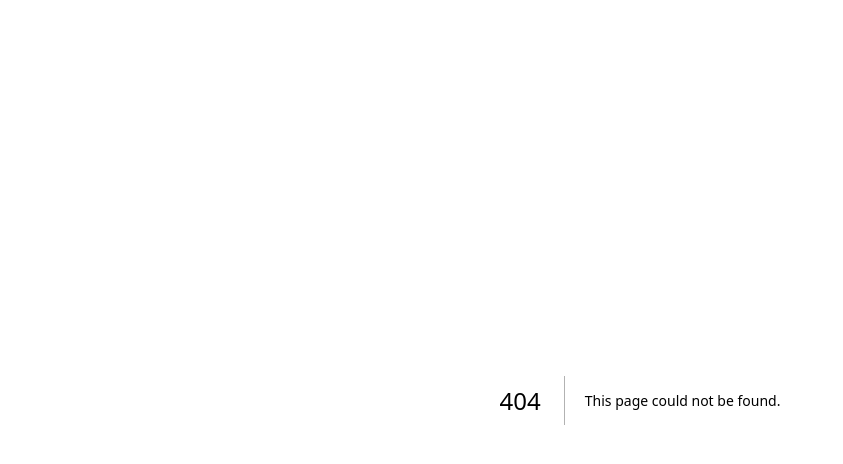
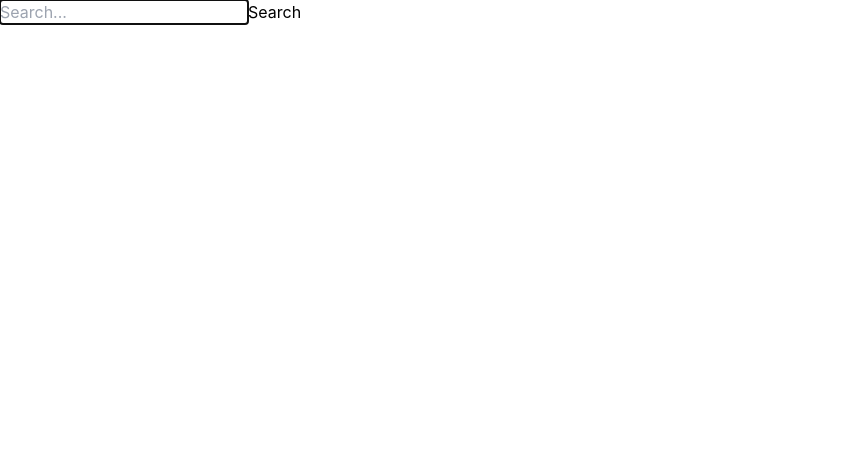
Before and after one commit to migrod22/bliss, a Next.js app: page /questions in a window 1280 px wide. Before the commit this address had no page. Shown: the top 464 px of the page, without its empty margins (0-843 px from the left). Built offline with nearby package versions, Linux system fonts and the light colour scheme.

Commit message:
updated home page && loading health and questions && added question filter page draft

```diff
--- a/components/HealthPage.jsx
+++ b/components/HealthPage.jsx
@@ -1,12 +1,34 @@
-import React from 'react'
-import Health from './health'
+import React, { useEffect } from 'react'
+import { fetchHealth } from '../pages/api/services';
 
-const HealthPage = () => {
-    return (
-        <>
-            <Health />
-        </>
-    )
+const HealthPage = ({ healthOk, setHealthOk, setLoadingHealth, setErrorHealth }) => {
+
+    const checkHealth = async () => {
+        try {
+            setLoadingHealth(true);
+            const healthData = await fetchHealth();
+            console.log('healthData HEALTH PAGE', healthData)
+            if (healthData.status == "OK") {
+                setHealthOk(true)
+            } else {
+                setHealthOk(false)
+            }
+            setLoadingHealth(false);
+        } catch (error) {
+            setErrorHealth(error);
+            console.error("Error fetching health status:", error);
+            setLoadingHealth(false);
+        }
+    };
+
+    useEffect(() => {
+        checkHealth();
+    }, []);
+
+
+    // return (
+    //     <div>HealthPage</div>
+    // )
 }
 
 export default HealthPage
--- a/components/ListQuestions.jsx
+++ b/components/ListQuestions.jsx
@@ -3,27 +3,9 @@ import { fetchHealth, fetchQuestions } from '../pages/api/services';
 
 export const ListQuestions = () => {
 
-    const [health, setHealth] = useState(null)
-    const [loadingHealth, setLoadingHealth] = useState(true);
     const [loadingQuestions, setLoadingQuestions] = useState(true);
-
-    const [errorHealth, setErrorHealth] = useState(null);
-    const [errorQuestions, setErrorQuestions] = useState(null);
-
     const [questions, setQuestions] = useState([])
 
-    const checkHealth = async () => {
-        try {
-            setLoadingHealth(true);
-            const healthData = await fetchHealth();
-            setHealth(healthData);
-            setLoadingHealth(false);
-        } catch (error) {
-            setErrorHealth(error);
-            console.error("Error fetching health status:", error);
-            setLoadingHealth(false);
-        }
-    };
 
     const getQuestions = async () => {
         try {
@@ -32,18 +14,12 @@ export const ListQuestions = () => {
             setQuestions(questionsData);
             setLoadingQuestions(false);
         } catch (error) {
-            setErrorQuestions(error);
+            // setErrorQuestions(error);
             console.error("Error fetching questions:", error);
             setLoadingQuestions(false);
         }
     };
 
-
-
-
-    useEffect(() => {
-        checkHealth();
-    }, [health?.status]);
 
     useEffect(() => {
         getQuestions();
@@ -51,29 +27,16 @@ export const ListQuestions = () => {
 
     console.log('questions', questions)
 
-    console.log('health?.status', health?.status)
 
     return (
         <>
 
             <a className='text-yellow-700 bg-yellow-500'>List Questions</a>
 
-            <a>{health?.status == "OK" && <p>Health is OKKKKKK</p>}</a>
-
-
             <ul>
-                {questions.map((question) =>
-                    <li>{question.question}</li>
+                {questions.map((question, id) =>
+                    <li key={id}>{question.question}</li>
                 )}
-
-
-
-                {/* {submissionList?.map((image) => (
-                    <SubmissionPicture
-                        image={image}
-                        setSelectedImage={setSelectedImage}
-                    />
-                ))} */}
             </ul>
 
         </>
--- a/components/health.jsx
+++ /dev/null
@@ -1,30 +0,0 @@
-import React, { useState, useEffect } from 'react'
-import { fetchHealth } from '../pages/api/services';
-
-const Health = () => {
-
-    const [health, setHealth] = useState(null)
-
-    const checkHealth = async () => {
-        try {
-            const healthData = await fetchHealth();
-            setHealth(healthData);
-        } catch (error) {
-            console.error("Error fetching health status:", error);
-        }
-    };
-
-
-    useEffect(() => {
-        checkHealth();
-    }, [health?.data]);
-
-
-    return (
-        <>
-            {health?.status == "OK" && <p>OKKKKKK</p>}
-        </>
-    )
-};
-
-export default Health;
--- a/pages/api/services.js
+++ b/pages/api/services.js
@@ -18,15 +18,34 @@ export const fetchHealth = async () => {
     }
 };
 
-export const fetchQuestions = async () => {
+// export const fetchQuestions = async () => {
+//     try {
+//         const response = await api.get("questions?limit=10&offset=10");
+//         return response.data;
+//     } catch (error) {
+//         console.error("Error getting health status:", error);
+//         throw error;
+//     }
+// };
+
+export const fetchQuestions = async (limit, offset, filter) => {
     try {
-        const response = await api.get("questions?limit=10&offset=10");
+        const queryParams = new URLSearchParams({
+            limit: limit || 10,
+            offset: offset || 0,
+            filter: filter || ''
+        });
+
+        console.log('queryParams', queryParams)
+
+        const response = await api.get(`questions?${queryParams}`);
         return response.data;
     } catch (error) {
-        console.error("Error getting health status:", error);
+        console.error("Error getting questions:", error);
         throw error;
     }
 };
+
 
 
 // export const createBook = async (newBook: any) => {
--- a/pages/index.jsx
+++ b/pages/index.jsx
@@ -1,20 +1,30 @@
-import Head from 'next/head'
-import Image from 'next/image'
-import styles from '../styles/Home.module.css'
-import Health from '../components/health'
+import { ListQuestions } from '../components/ListQuestions'
+import { useState, useEffect } from 'react'
 import HealthPage from '../components/HealthPage'
-import { ListQuestions } from '../components/ListQuestions'
+
 
 export default function Home() {
+
+  const [healthOk, setHealthOk] = useState(false)
+  const [loadingHealth, setLoadingHealth] = useState(true);
+  const [errorHealth, setErrorHealth] = useState(null);
+
+
+
+  useEffect(() => {
+    console.log('healthOk INDEX', healthOk)
+  }, [healthOk])
+
+
+
   return (
-    <div className={styles.container}>
-      <Head>
-        <title>Create Next App</title>
-        <meta name="description" content="Generated by create next app" />
-        <link rel="icon" href="/favicon.ico" />
-      </Head>
+    <>
+      <HealthPage healthOk={healthOk} setHealthOk={setHealthOk} setLoadingHealth={setLoadingHealth} setErrorHealth={setErrorHealth} />
 
-      <ListQuestions />
-    </div>
+      {loadingHealth && <p>Loading Health</p>}
+      {!healthOk && <button>Retry Health</button>}
+      {healthOk && <ListQuestions />}
+
+    </>
   )
 }
--- /dev/null
+++ b/pages/questions.jsx
@@ -0,0 +1,75 @@
+import { useRouter } from 'next/router';
+import { useState, useEffect } from 'react';
+import { fetchQuestions } from './api/services';
+
+const Questions = () => {
+    const router = useRouter();
+    const { filter } = router.query;
+
+    console.log('filter', filter)
+
+    const [loadingQuestions, setLoadingQuestions] = useState(true);
+    const [questions, setQuestions] = useState([])
+
+    const [searchInput, setSearchInput] = useState('');
+
+    useEffect(() => {
+        if (filter) {
+            setSearchInput(filter);
+        } else {
+            setSearchInput('');
+        }
+    }, [filter]);
+
+
+    const getQuestions = async () => {
+        try {
+            setLoadingQuestions(true);
+            // const questionsData = await fetchQuestions();
+            const questionsData = await fetchQuestions(10, 10, filter);
+            setQuestions(questionsData);
+            setLoadingQuestions(false);
+        } catch (error) {
+            // setErrorQuestions(error);
+            console.error("Error fetching questions:", error);
+            setLoadingQuestions(false);
+        }
+    };
+
+    // const handleSearch = () => {
+    //
+    //     router.push({
+    //         pathname: '/questions',
+    //         query: { filter: searchInput },
+    //     });
+    // };
+
+    const handleInputChange = (event) => {
+        setSearchInput(event.target.value);
+    };
+
+    const handleKeyPress = (event) => {
+        if (event.key === 'Enter') {
+            getQuestions();
+        }
+    };
+
+    console.log('questions', questions)
+
+    return (
+        <div>
+            <input
+                type="text"
+                value={searchInput}
+                onChange={handleInputChange}
+                onKeyPress={handleKeyPress}
+                placeholder="Search..."
+                autoFocus={filter !== ''}
+            />
+            <button onClick={getQuestions}>Search</button>
+            {questions}
+        </div>
+    );
+};
+
+export default Questions;
```
